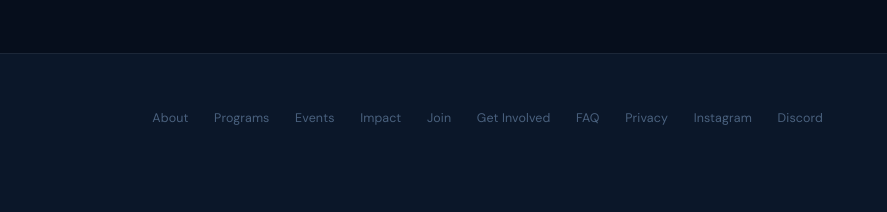
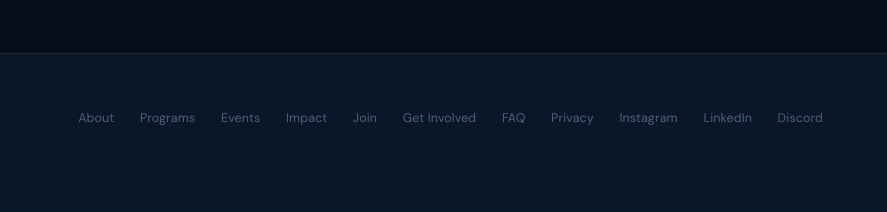
Before and after one commit to youthbizassociation/yba, a plain HTML site: page faq.html in a window 1280 px wide. Shown: the part 2035-2247 px from the top of the page, 393-1280 px from the left. Drawn offline with Linux system fonts and the light colour scheme.

Commit message:
Update faq.html

```diff
--- a/faq.html
+++ b/faq.html
@@ -187,6 +187,7 @@
     <a href="faq.html">FAQ</a>
     <a href="privacy.html">Privacy</a>
     <a href="https://www.instagram.com/youth_business.a" target="_blank" rel="noopener noreferrer">Instagram</a>
+    <a href="https://www.linkedin.com/company/youth-biz-association/" target="_blank" rel="noopener noreferrer">LinkedIn</a>
     <a href="https://discord.gg/QXCjg9n4sF" target="_blank" rel="noopener noreferrer">Discord</a>
   </div>
   <div class="footer-copy"><span id="copyright-year">2026</span> Youth Business Association &middot; Nonprofit 501(c)(3)</div>
```
